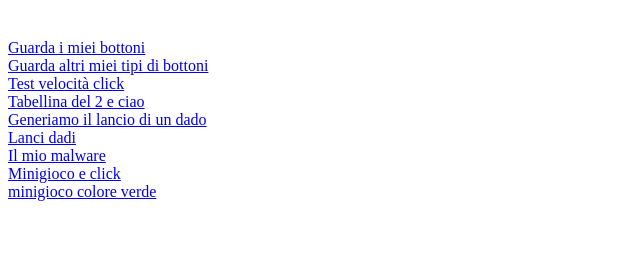
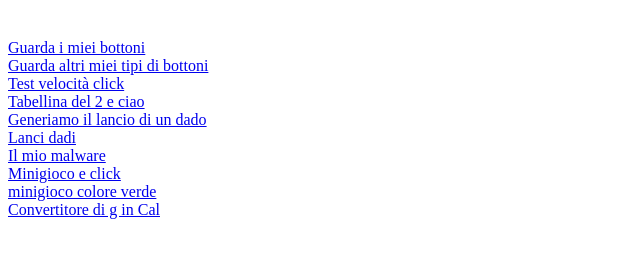
Before and after one commit to nasramil/info, a plain HTML site: page index.html in a window 1280 px wide. Shown: the part 59-316 px from the top of the page, without its empty margins (0-640 px from the left). Drawn offline with Linux system fonts and the light colour scheme.

Commit message:
Update index.html

```diff
--- a/index.html
+++ b/index.html
@@ -22,3 +22,5 @@
 <br/>
 <a href="gioco colore.html">minigioco colore verde</a>
 <br/>
+<a href="Da g a Cal.html">Convertitore di g in Cal</a>
+<br/>
```
